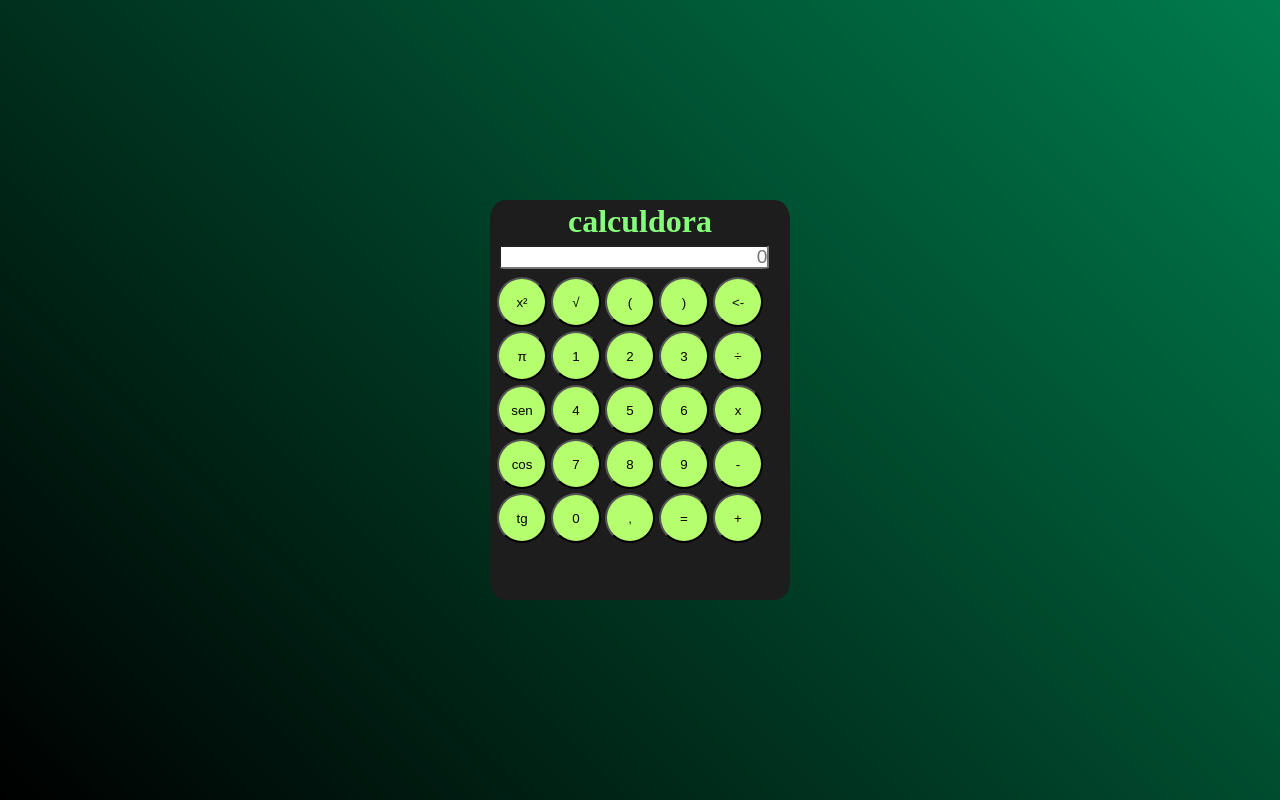
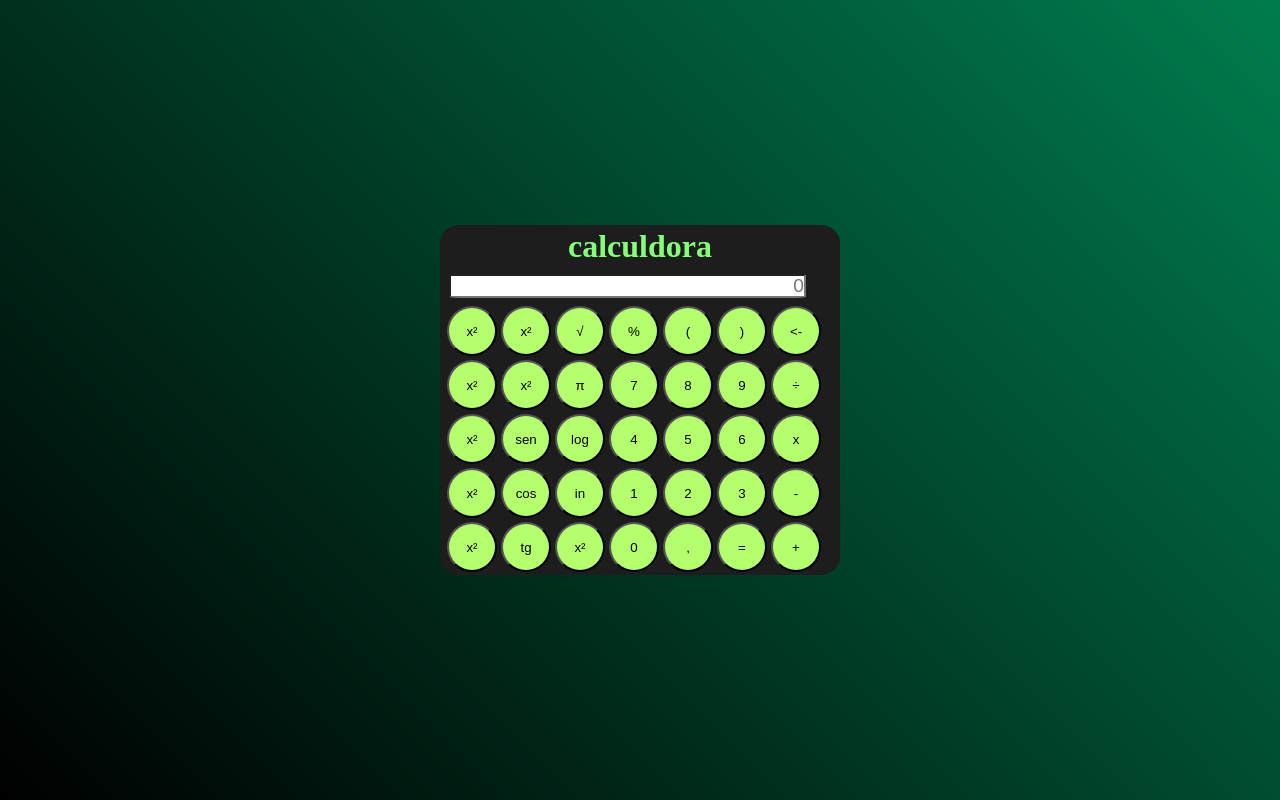
Before and after one commit to BrunoOliveira0719/fair_of_sciences, a Flask app: page / in a window 1280 px wide. Run offline with Flask 3, Linux system fonts and the light colour scheme.

Commit message:
funções basicas ok

```diff
--- a/app.py
+++ b/app.py
@@ -2,11 +2,25 @@ from flask import Flask, render_template, request
 
 app = Flask(__name__)
 
-@app.route('/', methods = ['GET','POST'])
-def calculadora ():
+@app.route('/', methods=['GET', 'POST'])
+def calculadora():
+    display = ""
+
     if request.method == 'POST':
-        pass
-    return render_template("main.html")
+        button = request.form.get('button')
+        current_display = request.form.get('display', '')
+
+        if button == "=":
+            try:
+                display = str(eval(current_display))
+            except Exception as e:
+                display = ""
+        elif button == "del":
+            pass
+        else:
+            display = current_display + button
+
+    return render_template("main.html", display=display)
 
 if __name__ == "__main__":
-    app.run(debug = True)
+    app.run(debug=True)
--- a/static/aa.css
+++ b/static/aa.css
@@ -14,8 +14,8 @@ body{
 }
 
 .calculadora{
-    height: 400px;
-    width: 300px;
+    height: 350px;
+    width: 400px;
     border-radius: 5%;
     background-color: #1d1d1d;
 }
@@ -28,7 +28,7 @@ body{
 }
 
 .button{
-    margin-left: 4px;
+    margin: 4px;
 }
 
 .button input{
--- a/templates/main.html
+++ b/templates/main.html
@@ -1,56 +1,71 @@
 <!DOCTYPE html>
 <html lang="pt-BR">
+
 <head>
     <meta charset="UTF-8">
     <meta name="viewport" content="width=device-width, initial-scale=1.0">
     <title>Feira De ciências</title>
     <link rel="stylesheet" href="static/aa.css">
 </head>
+
 <body>
     <div class="calculadora">
         <div class="titulo">
-            <h1 >calculdora</h1>
+            <h1>calculdora</h1>
         </div>
         <div class="button">
-                <input type="text" placeholder="0">
+            <form method="post">
+                <input type="text" name="display" value="{{ display }}" placeholder="0" readonly>
                 <table>
                     <tr>
-                        <td><button class="butao">x²</button></td>
-                        <td><button class="butao">√</button></td>
-                        <td><button class="butao">(</button></td>
-                        <td><button class="butao">)</button></td>
-                        <td><button class="butao" value="1"><-</button></td>
+                        <td><button class="butao" name="button" value="">x²</button></td>
+                        <td><button class="butao" name="button" value="">x²</button></td>
+                        <td><button class="butao" name="button" value="raiz">√</button></td>
+                        <td><button class="butao" name="button" value="porcentagem">%</button></td>
+                        <td><button class="butao" name="button" value="(">(</button></td>
+                        <td><button class="butao" name="button" value=")">)</button></td>
+                        <td><button class="butao" name="button" value="del"><-</button></td>
                     </tr>
                     <tr>
-                        <td><button class="butao" value="1">π</button></td>
-                        <td><button class="butao" value="1">1</button></td>
-                        <td><button class="butao" value="2">2</button></td>
-                        <td><button class="butao" value="3">3</button></td>
-                        <td><button class="butao" value="/">÷</button></td>
+                        <td><button class="butao" name="button" value="">x²</button></td>
+                        <td><button class="butao" name="button" value="">x²</button></td>
+                        <td><button class="butao" name="button" value="pi">π</button></td>
+                        <td><button class="butao" name="button" value="7">7</button></td>
+                        <td><button class="butao" name="button" value="8">8</button></td>
+                        <td><button class="butao" name="button" value="9">9</button></td>
+                        <td><button class="butao" name="button" value="/">÷</button></td>
                     </tr>
                     <tr>
-                        <td><button class="butao" value="1">sen</button></td>
-                        <td><button class="butao">4</button></td>
-                        <td><button class="butao">5</button></td>
-                        <td><button class="butao">6</button></td>
-                        <td><button class="butao">x</button></td>
+                        <td><button class="butao" name="button" value="">x²</button></td>
+                        <td><button class="butao" name="button" value="sen">sen</button></td>
+                        <td><button class="butao" name="button" value="log">log</button></td>
+                        <td><button class="butao" name="button" value="4">4</button></td>
+                        <td><button class="butao" name="button" value="5">5</button></td>
+                        <td><button class="butao" name="button" value="6">6</button></td>
+                        <td><button class="butao" name="button" value="*">x</button></td>
                     </tr>
                     <tr>
-                        <td><button class="butao" value="1">cos</button></td>
-                        <td><button class="butao">7</button></td>
-                        <td><button class="butao">8</button></td>
-                        <td><button class="butao">9</button></td>
-                        <td><button class="butao">-</button></td>
+                        <td><button class="butao" name="button" value="">x²</button></td>
+                        <td><button class="butao" name="button" value="cos">cos</button></td>
+                        <td><button class="butao" name="button" value="in">in</button></td>
+                        <td><button class="butao" name="button" value="1">1</button></td>
+                        <td><button class="butao" name="button" value="2">2</button></td>
+                        <td><button class="butao" name="button" value="3">3</button></td>
+                        <td><button class="butao" name="button" value="-">-</button></td>
                     </tr>
                     <tr>
-                        <td><button class="butao" value="1">tg</button></td>
-                        <td><button class="butao">0</button></td>
-                        <td><button class="butao">,</button></td>
-                        <td><button class="butao">=</button></td>
-                        <td><button class="butao">+</button></td>
+                        <td><button class="butao" name="button" value="">x²</button></td>
+                        <td><button class="butao" name="button" value="tg">tg</button></td>
+                        <td><button class="butao" name="button" value="">x²</button></td>
+                        <td><button class="butao" name="button" value="0">0</button></td>
+                        <td><button class="butao" name="button" value=".">,</button></td>
+                        <td><button class="butao" name="button" value="=">=</button></td>
+                        <td><button class="butao" name="button" value="+">+</button></td>
                     </tr>
                 </table>
+            </form>
         </div>
     </div>
 </body>
+
 </html>
```
